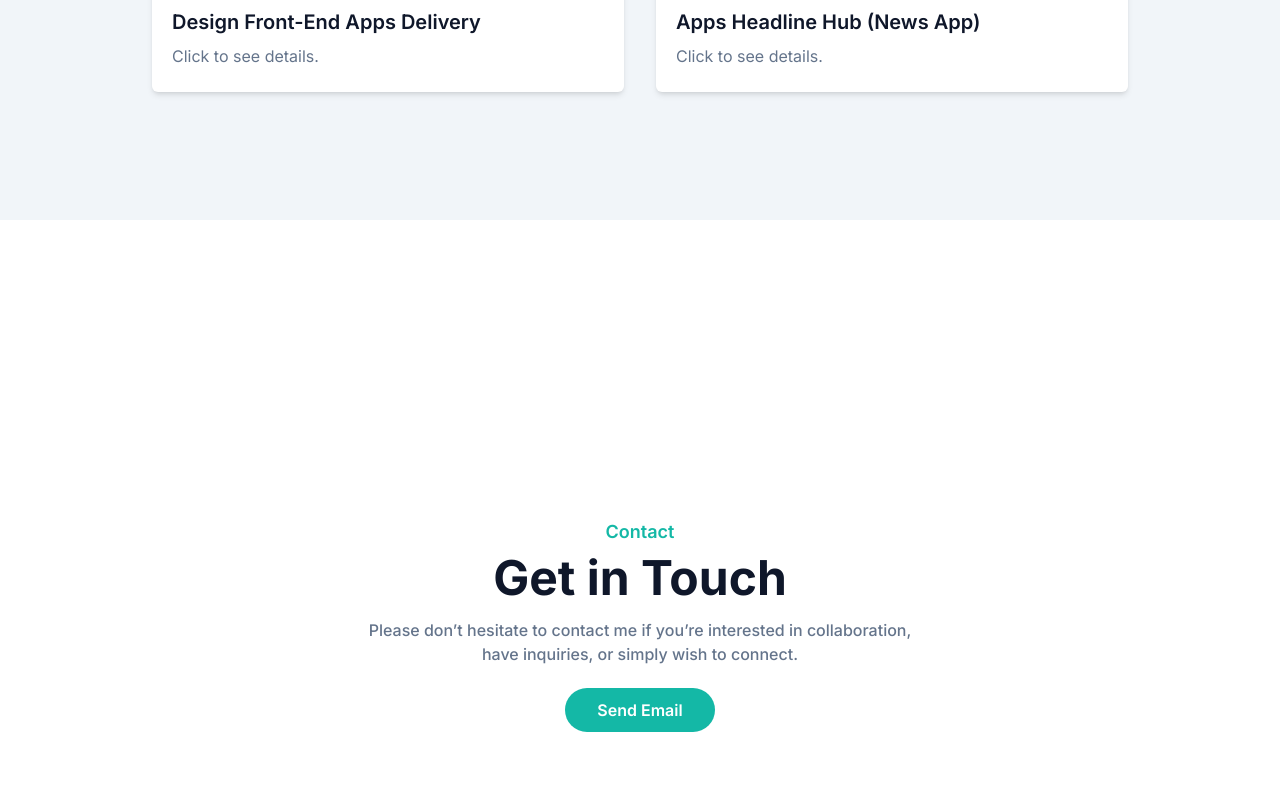
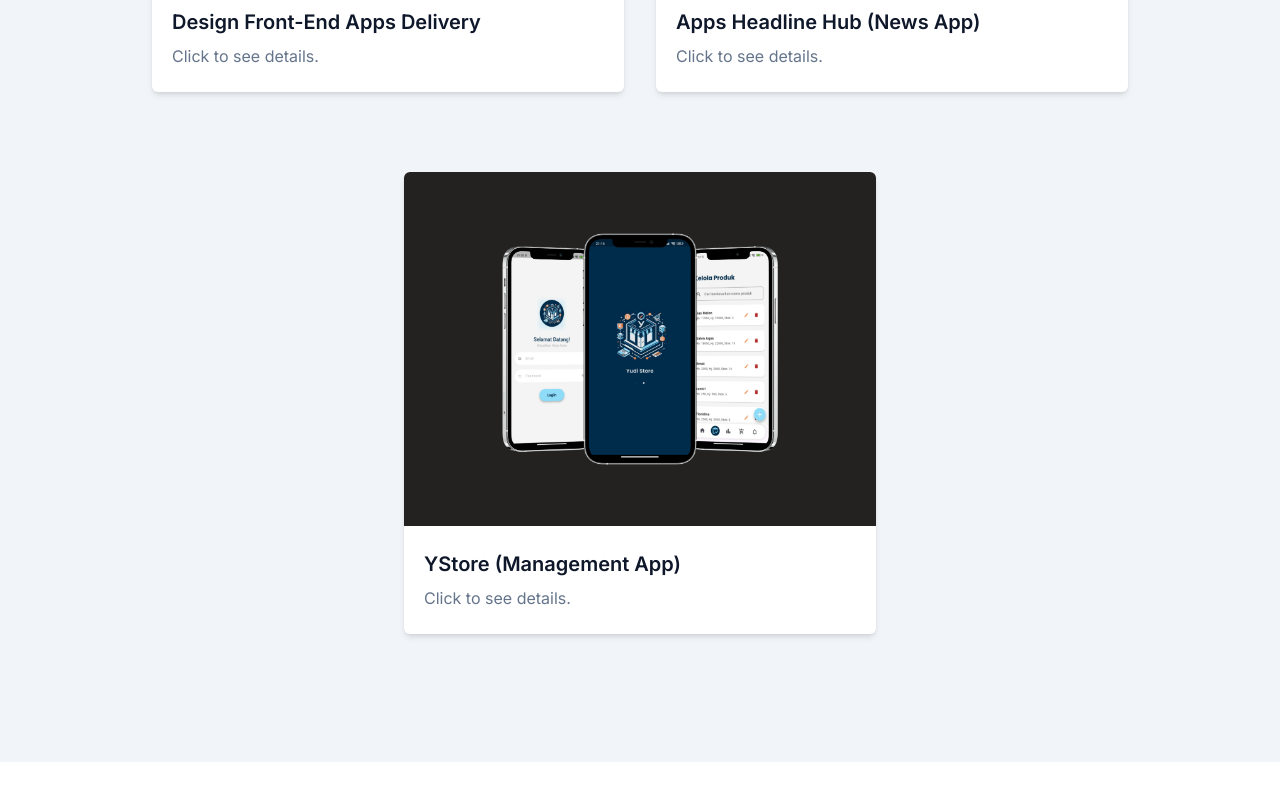
Before and after one commit to WahyuArliansyah/portofolio-wahyu, a website: page index.html in a window 1280 px wide. Shown: the part 2058-2858 px from the top of the page. Drawn offline with Linux system fonts and the light colour scheme.

Commit message:
Update bgt

```diff
--- a/index.html
+++ b/index.html
@@ -217,6 +217,7 @@
           <div
             class="w-full px-4 flex flex-wrap justify-center xl:w-10/12 xl:mx-auto"
           >
+          <!-- Project Ke-1 -->
             <div class="mb-12 p-4 md:w-1/2">
               <div
                 class="rounded-md shadow-md overflow-hidden bg-white cursor-pointer group"
@@ -237,6 +238,7 @@
                 </div>
               </div>
             </div>
+            <!-- Project Ke-2 -->
             <div class="mb-12 p-4 md:w-1/2">
               <div
                 class="rounded-md shadow-md overflow-hidden bg-white cursor-pointer group"
@@ -252,6 +254,27 @@
                 <div class="py-6 px-5">
                   <h3 class="font-semibold text-xl text-dark mb-2 truncate">
                     Apps Headline Hub (News App)
+                  </h3>
+                  <p class="text-base text-secondary">Click to see details.</p>
+                </div>
+              </div>
+            </div>
+            <!-- Project ke-3 -->
+            <div class="mb-12 p-4 md:w-1/2">
+              <div
+                class="rounded-md shadow-md overflow-hidden bg-white cursor-pointer group"
+                onclick="openImageModal('dist/img/portofolio/YStore.png', 'YStore (Management App)', 'A modern asset management platform that enhances productivity by ensuring every asset is recorded, traceable, and always available when needed.')"
+              >
+                <div class="overflow-hidden">
+                  <img
+                    src="dist/img/portofolio/YStore.png"
+                    alt="Project 3"
+                    class="w-full group-hover:scale-110 transition duration-300"
+                  />
+                </div>
+                <div class="py-6 px-5">
+                  <h3 class="font-semibold text-xl text-dark mb-2 truncate">
+                    YStore (Management App)
                   </h3>
                   <p class="text-base text-secondary">Click to see details.</p>
                 </div>
```
Also changed, not shown: dist/img/portofolio/YStore.png (added).
